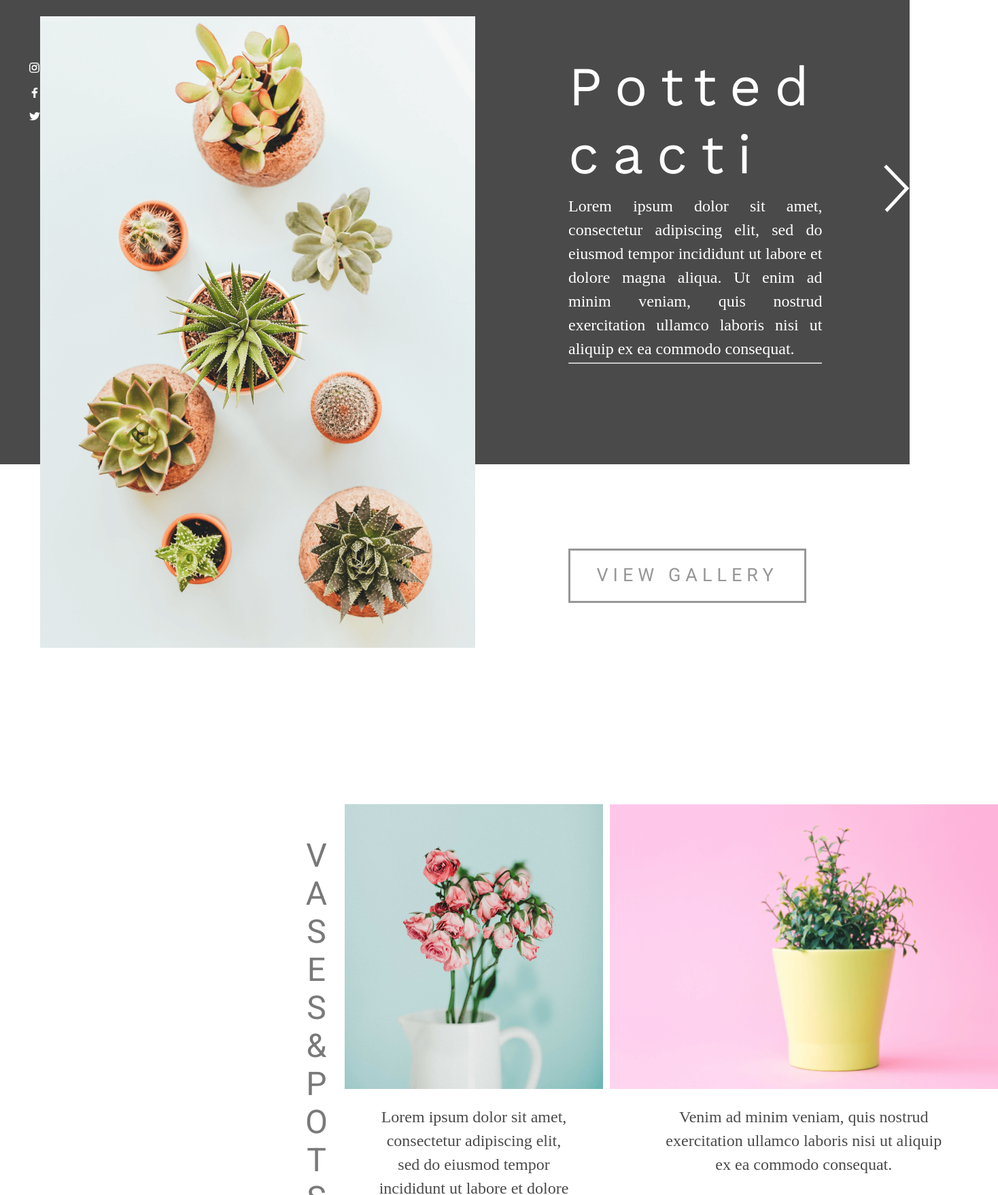
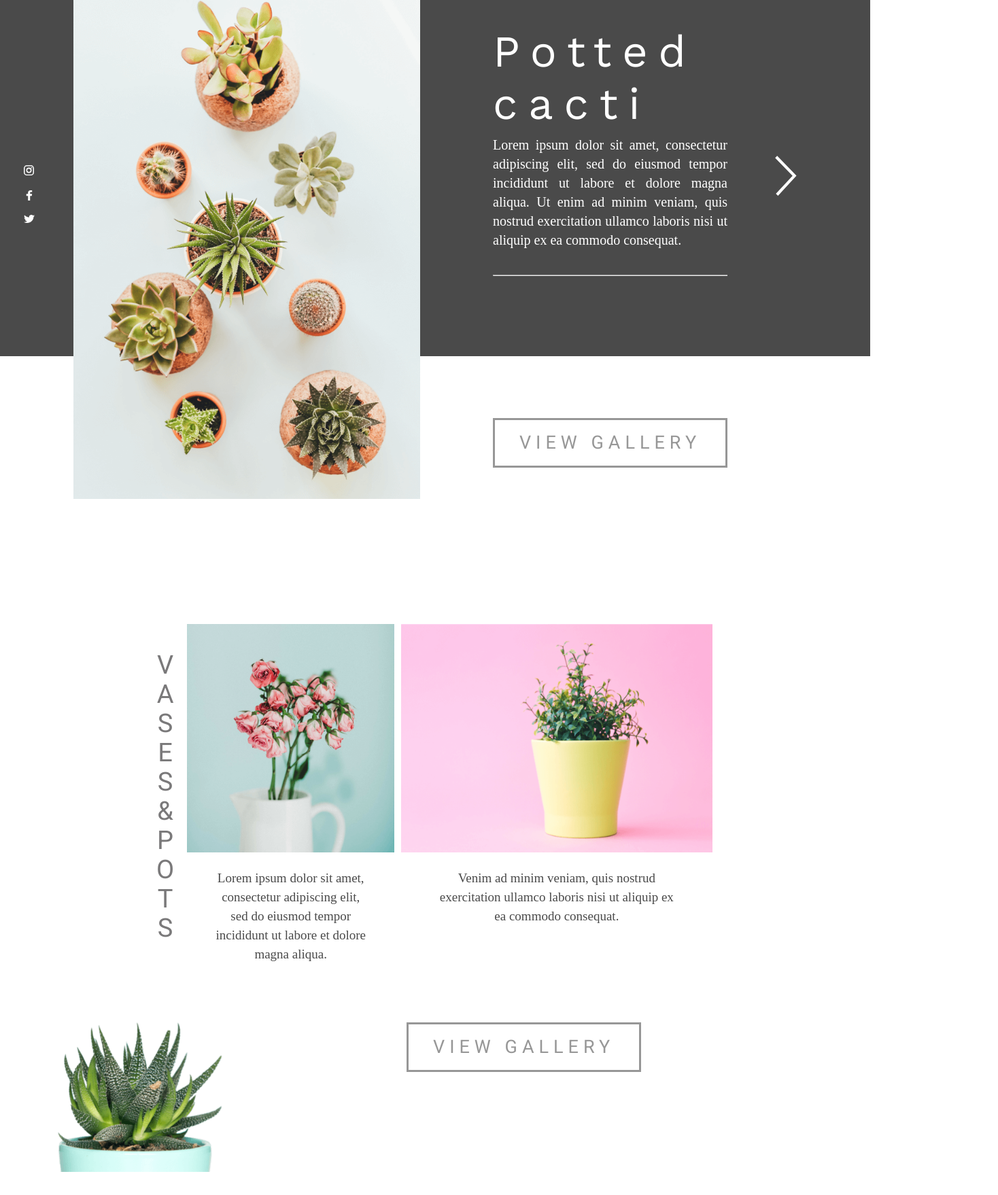
Before and after one commit to Meniaylo/page-with-plant, a plain HTML site: page index.html in a window 1280 px wide. Shown: the part 920-2678 px from the top of the page at 68% size, 1468 px wide, since content can reach past the window. After the commit the page ends 2647 px from the top, so only its background shows below. Drawn offline with nearby package versions, Linux system fonts and the light colour scheme; a web font is replaced by a local one.

Commit message:
add responsive for 1440

```diff
--- a/blocks/content/__section-with-bottom-margin/content__section-with-bottom-margin.css
+++ /dev/null
@@ -1,3 +0,0 @@
-.content__section-with-bottom-margin {
-  margin-bottom: 507px;
-}
--- a/blocks/content/content.css
+++ b/blocks/content/content.css
@@ -4,3 +4,9 @@
   -webkit-font-smoothing: antialiased;
   -moz-osx-font-smoothing: grayscale;
 }
+
+@media screen and (max-width: 1440px) {
+  .content {
+    padding-bottom: 150px;
+  }
+}
--- a/blocks/footer/footer.css
+++ b/blocks/footer/footer.css
@@ -3,3 +3,9 @@
   position: absolute;
   bottom: 0;
 }
+
+@media screen and (max-width: 1440px) {
+  .footer {
+    padding: 0 85px;
+  }
+}
--- a/blocks/footer/footer__img/footer__img.css
+++ b/blocks/footer/footer__img/footer__img.css
@@ -1,3 +1,9 @@
 .footer__img {
   height: 278px;
 }
+
+@media screen and (max-width: 1440px) {
+  .footer__img {
+    height: 222px;
+  }
+}
--- a/blocks/plants/__description/plants__description.css
+++ b/blocks/plants/__description/plants__description.css
@@ -5,6 +5,13 @@
   line-height: 35px;
   text-align: justify;
   max-height: 210px;
-  text-overflow: ellipsis;
+  overflow: hidden;
   margin: 0;
 }
+
+@media screen and (max-width: 1440px) {
+  .plants__description {
+    font-size: 20px;
+    line-height: 28px;
+  }
+}
--- a/blocks/plants/__img/plants__img.css
+++ b/blocks/plants/__img/plants__img.css
@@ -1,4 +1,12 @@
 .plants__img {
   grid-area: image;
   width: 640px;
+  object-fit: cover;
+  object-position: center;
 }
+
+@media screen and (max-width: 1440px) {
+  .plants__img {
+    width: 510px;
+  }
+}
--- a/blocks/plants/__info/plants__info.css
+++ b/blocks/plants/__info/plants__info.css
@@ -4,3 +4,9 @@
   color: #FFFFFF;
   padding: 54px 0 135px;
 }
+
+@media screen and (max-width: 1440px) {
+  .plants__info {
+    padding: 45px 0 110px;
+  }
+}
--- a/blocks/plants/__margin-top/plants__margin-top.css
+++ b/blocks/plants/__margin-top/plants__margin-top.css
@@ -3,3 +3,9 @@
   height: 141px;
   background-color: #4A4A4A;
 }
+
+@media screen and (max-width: 1440px) {
+  .plants__margin-top {
+    height: 110px;
+  }
+}
--- a/blocks/plants/__name/plants__name.css
+++ b/blocks/plants/__name/plants__name.css
@@ -6,3 +6,10 @@
   letter-spacing: .24em;
   margin: 0 0 .1em;
 }
+
+@media screen and (max-width: 1440px) {
+  .plants__name {
+    font-size: 65px;
+    line-height: 77px;
+  }
+}
--- a/blocks/plants/__next-btn/plants__next-btn.css
+++ b/blocks/plants/__next-btn/plants__next-btn.css
@@ -1,12 +1,19 @@
 .plants__next-btn {
   grid-area: next-btn;
-  width: 32px;
   height: 100%;
   box-sizing: border-box;
   border: none;
   background: #4A4A4A;
   background-image: url(../../../images/next-btn.svg);
-  background-position: 100% 37%;
+  background-size: 38px;
+  background-position: center right;
   background-repeat: no-repeat;
   padding-left: 123px;
 }
+
+@media screen and (max-width: 1440px) {
+  .plants__next-btn {
+    background-size: 32px;
+    padding-left: 96px;
+  }
+}
--- a/blocks/plants/__space-dark/plants__space-dark.css
+++ b/blocks/plants/__space-dark/plants__space-dark.css
@@ -3,3 +3,9 @@
   width: 137px;
   background-color: #4A4A4A;
 }
+
+@media screen and (max-width: 1440px) {
+  .plants__space-dark {
+    width: 107px;
+  }
+}
--- a/blocks/plants/__text-btn/plants__text-btn.css
+++ b/blocks/plants/__text-btn/plants__text-btn.css
@@ -2,3 +2,9 @@
   grid-area: text-btn;
   margin: 124px 0 62px;
 }
+
+@media screen and (max-width: 1440px) {
+  .plants__text-btn {
+    margin: 91px 0 50px;
+  }
+}
--- a/blocks/related-goods/__btn/related-goods__btn.css
+++ b/blocks/related-goods/__btn/related-goods__btn.css
@@ -3,3 +3,9 @@
   grid-column: 3;
   margin-left: 14px;
 }
+
+@media screen and (max-width: 1440px) {
+  .related-goods__btn {
+    margin-left: 8px;
+  }
+}
--- a/blocks/related-goods/__heading/related-goods__heading.css
+++ b/blocks/related-goods/__heading/related-goods__heading.css
@@ -1,13 +1,21 @@
 .related-goods__heading {
+  width: 47px;
   text-transform: uppercase;
   writing-mode: vertical-lr;
   text-orientation: upright;
   font-family: Roboto;
   font-size: 48px;
   font-weight: 400;
-  line-height: 55px;
   letter-spacing: -1px;
   color: #7A797A;
-  margin: 47px 0 0 -12px;
+  margin: 47px 11px 0 -12px;
   grid-row: 1/3;
 }
+
+@media screen and (max-width: 1440px) {
+  .related-goods__heading {
+    width: 34px;
+    font-size: 38px;
+    margin-top: 38px;
+  }
+}
--- a/blocks/related-goods/related-goods.css
+++ b/blocks/related-goods/related-goods.css
@@ -1,8 +1,16 @@
 .related-goods {
-  padding: 230px 450px 0;
+  padding-top: 230px;
   display: grid;
-  grid-template-rows: minmax(min-content, max-content) 91px;
-  grid-template-columns: 47px repeat(2, minmax(min-content, max-content));
+  justify-content: center;
+  grid-template-rows: minmax(min-content, max-content) min-content;
+  grid-template-columns: min-content repeat(2, min-content);
   column-gap: 10px;
   row-gap: 88px;
 }
+
+@media screen and (max-width: 1440px) {
+  .related-goods {
+    padding-top: 180px;
+    row-gap: 62px;
+  }
+}
--- a/blocks/social-navigation/social-navigation.css
+++ b/blocks/social-navigation/social-navigation.css
@@ -2,5 +2,12 @@
   grid-area: navigation;
   background-color: #4A4A4A;
   padding-left: 43px;
-  padding-top: 115%;
+  padding-top: 324px;
 }
+
+@media screen and (max-width: 1440px) {
+  .social-navigation {
+    padding-left: 35px;
+    padding-top: 250px;
+  }
+}
--- a/blocks/text-btn/text-btn.css
+++ b/blocks/text-btn/text-btn.css
@@ -14,8 +14,8 @@
 
 @media screen and (max-width: 1440px) {
   .text-btn {
-    width: 350px;
-    height: 80px;
+    width: 345px;
+    height: 73px;
     font-size: 27px;
     letter-spacing: 7px;
   }
--- a/blocks/vase/__description/vase__description.css
+++ b/blocks/vase/__description/vase__description.css
@@ -1,5 +1,5 @@
 .vase__description {
-  padding: 24px 13%;
+  padding: 24px 12%;
   margin: 0;
   font-family: Mukta Vaani;
   font-weight: 400;
@@ -8,3 +8,10 @@
   text-align: center;
   color: #4A4A4A;
 }
+
+@media screen and (max-width: 1440px) {
+  .vase__description {
+    font-size: 19px;
+    line-height: 28px;
+  }
+}
--- a/blocks/vase/__img/vase__img.css
+++ b/blocks/vase/__img/vase__img.css
@@ -2,3 +2,9 @@
   height: 419px;
   object-fit: contain;
 }
+
+@media screen and (max-width: 1440px) {
+  .vase__img {
+    height: 336px;
+  }
+}
```
